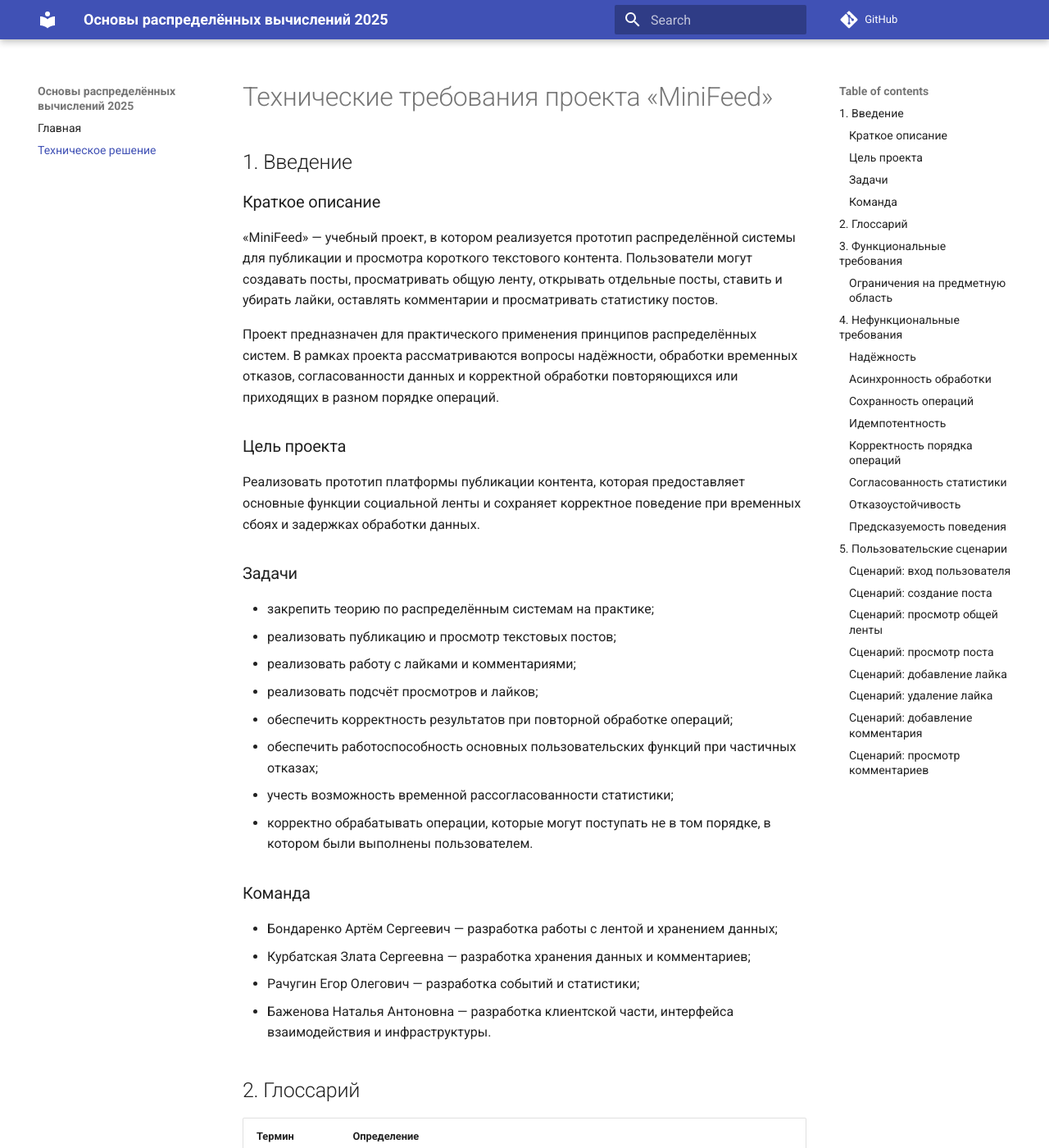
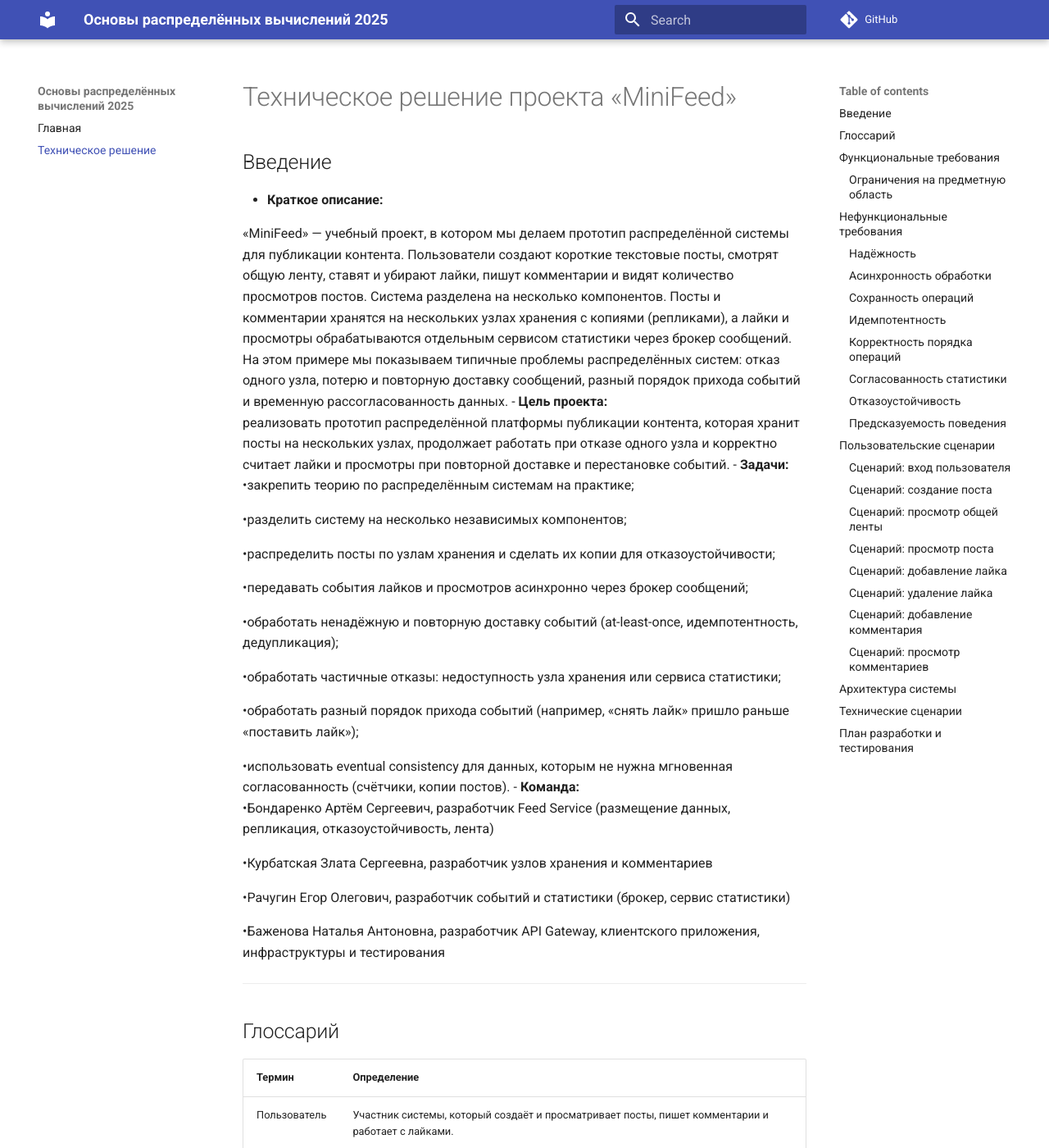
Before and after one commit to spbu-ds-practicum-2026/brigada, an MkDocs documentation site: the page built from docs/tr.md, in a window 1280 px wide and 1400 px high. Shown: the whole window at 82% size. Built offline with MkDocs 1.6.1 and Material for MkDocs 9.7.7, drawn with Linux system fonts in a browser that asks for light colours; comment, search, counter and statistics services are not loaded; some of the changed text lies outside the part shown.

Commit message:
Update tr.md

```diff
--- a/docs/tr.md
+++ b/docs/tr.md
@@ -1,52 +1,40 @@
-# Технические требования проекта «MiniFeed»
+# Техническое решение проекта «MiniFeed»
 
-## 1. Введение
+## Введение
+- **Краткое описание:**
 
-### Краткое описание
+  «MiniFeed» — учебный проект, в котором мы делаем прототип распределённой системы для публикации контента. Пользователи создают короткие текстовые посты, смотрят общую ленту, ставят и убирают лайки, пишут комментарии и видят количество просмотров постов.
+Система разделена на несколько компонентов. Посты и комментарии хранятся на нескольких узлах хранения с копиями (репликами), а лайки и просмотры обрабатываются отдельным сервисом статистики через брокер сообщений. На этом примере мы показываем типичные проблемы распределённых систем: отказ одного узла, потерю и повторную доставку сообщений, разный порядок прихода событий и временную рассогласованность данных.
+- **Цель проекта:**
+  реализовать прототип распределённой платформы публикации контента, которая хранит посты на нескольких узлах, продолжает работать при отказе одного узла и корректно считает лайки и просмотры при повторной доставке и перестановке событий.
+- **Задачи:**
+  •закрепить теорию по распределённым системам на практике;
 
-«MiniFeed» — учебный проект, в котором реализуется прототип
-распределённой системы для публикации и просмотра короткого текстового
-контента. Пользователи могут создавать посты, просматривать общую ленту,
-открывать отдельные посты, ставить и убирать лайки, оставлять
-комментарии и просматривать статистику постов.
+  •разделить систему на несколько независимых компонентов;
 
-Проект предназначен для практического применения принципов
-распределённых систем. В рамках проекта рассматриваются вопросы
-надёжности, обработки временных отказов, согласованности данных и
-корректной обработки повторяющихся или приходящих в разном порядке
-операций.
+  •распределить посты по узлам хранения и сделать их копии для отказоустойчивости;
 
-### Цель проекта
+  •передавать события лайков и просмотров асинхронно через брокер сообщений;
 
-Реализовать прототип платформы публикации контента, которая
-предоставляет основные функции социальной ленты и сохраняет корректное
-поведение при временных сбоях и задержках обработки данных.
+  •обработать ненадёжную и повторную доставку событий (at-least-once, идемпотентность, дедупликация);
 
-### Задачи
+  •обработать частичные отказы: недоступность узла хранения или сервиса статистики;
 
-- закрепить теорию по распределённым системам на практике;
-- реализовать публикацию и просмотр текстовых постов;
-- реализовать работу с лайками и комментариями;
-- реализовать подсчёт просмотров и лайков;
-- обеспечить корректность результатов при повторной обработке
-  операций;
-- обеспечить работоспособность основных пользовательских функций при
-  частичных отказах;
-- учесть возможность временной рассогласованности статистики;
-- корректно обрабатывать операции, которые могут поступать не в том
-  порядке, в котором были выполнены пользователем.
+  •обработать разный порядок прихода событий (например, «снять лайк» пришло раньше «поставить лайк»);
 
-### Команда
+  •использовать eventual consistency для данных, которым не нужна мгновенная согласованность (счётчики, копии постов).
+- **Команда:**
+  •Бондаренко Артём Сергеевич, разработчик Feed Service (размещение данных, репликация, отказоустойчивость, лента)
 
-- Бондаренко Артём Сергеевич — разработка работы с лентой и
-  хранением данных;
-- Курбатская Злата Сергеевна — разработка хранения данных и
-  комментариев;
-- Рачугин Егор Олегович — разработка событий и статистики;
-- Баженова Наталья Антоновна — разработка клиентской части,
-  интерфейса взаимодействия и инфраструктуры.
+  •Курбатская Злата Сергеевна, разработчик узлов хранения и комментариев
 
-## 2. Глоссарий
+  •Рачугин Егор Олегович, разработчик событий и статистики (брокер, сервис статистики)
+
+  •Баженова Наталья Антоновна, разработчик API Gateway, клиентского приложения, инфраструктуры и тестирования
+
+---
+
+## Глоссарий
 
 | Термин | Определение |
 |---|---|
@@ -58,7 +46,9 @@
 | Просмотр | Факт открытия поста пользователем, который учитывается в статистике. |
 | Статистика | Количество лайков и просмотров поста. |
 
-## 3. Функциональные требования
+---
+
+## Функциональные требования
 
 Система должна предоставлять следующие функции:
 
@@ -72,6 +62,7 @@
 8. Просмотр количества лайков поста.
 9. Учёт просмотра поста.
 10. Просмотр количества просмотров поста.
+
 
 ### Ограничения на предметную область
 
@@ -105,7 +96,9 @@
    задержкой. Пользовательские операции с контентом не должны зависеть
    от мгновенного обновления этих счётчиков.
 
-## 4. Нефункциональные требования
+---
+
+## Нефункциональные требования
 
 ### Надёжность
 
@@ -179,7 +172,9 @@
 должна выдавать одинаковый итоговый результат независимо от временных
 задержек обработки.
 
-## 5. Пользовательские сценарии
+---
+
+## Пользовательские сценарии
 
 ### Сценарий: вход пользователя
 
@@ -247,3 +242,15 @@
 2. Клиентское приложение запрашивает комментарии к посту.
 3. Система возвращает список комментариев от старых к новым.
 4. Пользователь видит комментарии.
+
+---
+
+##  Архитектура системы
+
+---
+
+## Технические сценарии
+
+---
+
+## План разработки и тестирования
```
